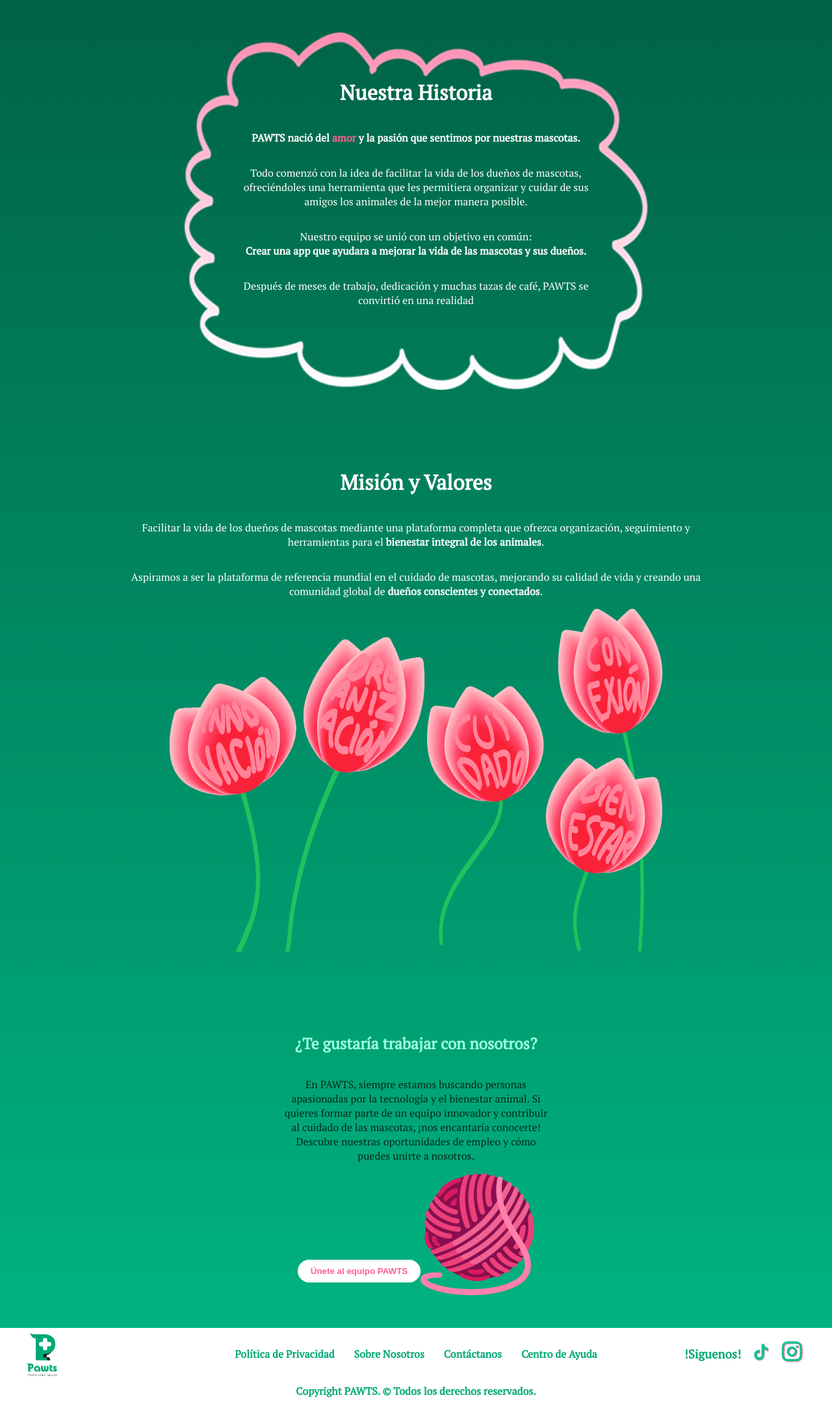
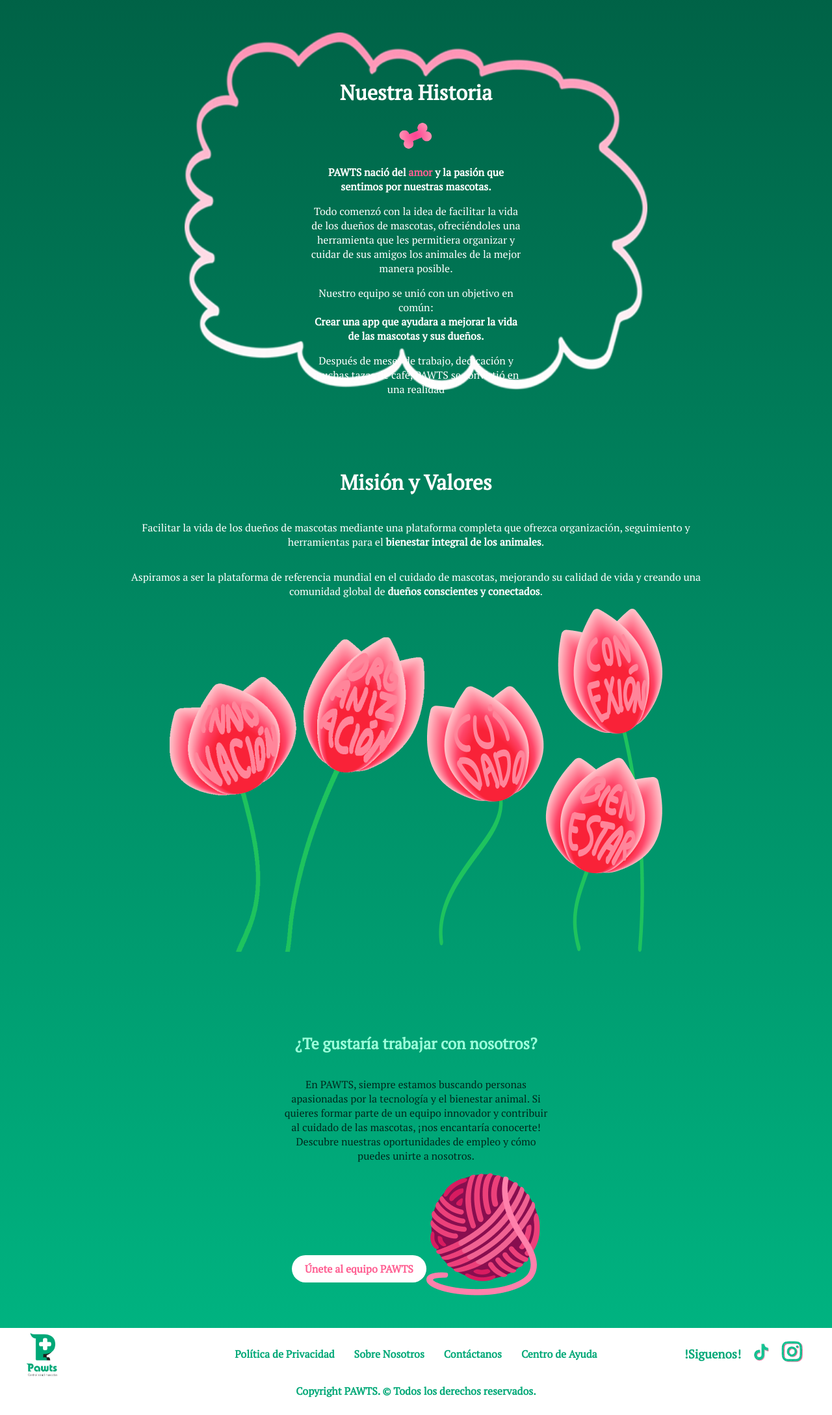
Before and after one commit to joeldin03/RompeMalla, a PHP site: page /pages/historia.php in a window 1280 px wide. Shown: the part 91-2269 px from the top of the page at 65% size. Run offline with PHP 8.4, Linux system fonts and the light colour scheme.

Commit message:
minor fixes on historia.php

```diff
--- a/css/historia.css
+++ b/css/historia.css
@@ -23,6 +23,10 @@
     padding: 50px;
     height: 450px;
 
+}
+
+.hero-text{
+    width: 60%;
 }
 
 .hero p {
@@ -51,7 +55,7 @@
     padding: 50px;
 }
 
-.unete-container button {
+.unete-container a {
     text-align: center;
     justify-content: center;
     display: inline-block;
--- a/pages/historia.php
+++ b/pages/historia.php
@@ -1,5 +1,6 @@
 <!DOCTYPE html>
 <html lang="es">
+
 <head>
     <meta charset="UTF-8">
     <meta name="viewport" content="width=device-width, initial-scale=1.0">
@@ -8,11 +9,14 @@
     <link href="https://fonts.googleapis.com/css2?family=PT+Serif&display=swap" rel="stylesheet">
     <link rel="icon" href="../img/logo chiquito.png">
 </head>
+
 <body>
     <?php include '../resources/header.php'; ?>
 
     <div class="hero">
+        <div class="hero-text">
             <h1>Nuestra Historia</h1>
+            <img src="../img/huesito rosa.png" style="width: 55px;">
             <p><strong> PAWTS nació del <span class="highlight">amor</span> y la <span>pasión</span> que sentimos por nuestras mascotas.</strong></p>
             <p>
                 Todo comenzó con la idea de facilitar la vida de los dueños de mascotas, ofreciéndoles una herramienta que les permitiera
@@ -23,6 +27,7 @@
                 <strong>Crear una app que ayudara a mejorar la vida de las mascotas y sus dueños.</strong>
             </p>
             <p>Después de meses de trabajo, dedicación y muchas tazas de café, PAWTS se convirtió en una realidad</p>
+        </div>
     </div>
     <div class="mv-container">
         <h1>Misión y Valores</h1>
@@ -47,10 +52,11 @@
             Descubre nuestras oportunidades de empleo y cómo puedes unirte a nosotros.
         </p>
         <div class="unete">
-            <button>Únete al equipo PAWTS</button>
+            <a href="contacto.php">Únete al equipo PAWTS</a>
             <img src="../img/ovillo.png" alt="ovillo rosa">
         </div>
     </div>
     <?php include '../resources/footer.php'; ?>
 </body>
+
 </html>
--- a/resources/footer.php
+++ b/resources/footer.php
@@ -13,7 +13,7 @@
 
         <div class="links">
             <a href="/RompeMalla/pages/privacidad.php">Política de Privacidad</a>
-            <a href="/RompeMalla/pages/equipo.php">Sobre Nosotros</a>
+            <a href="/RompeMalla/pages/historia.php">Sobre Nosotros</a>
             <a href="/RompeMalla/pages/contacto.php">Contáctanos</a>
             <a href="/RompeMalla/pages/FAQ.php">Centro de Ayuda</a>
         </div>
@@ -24,7 +24,7 @@
             <a href="https://www.tiktok.com">
                 <img src="/RompeMalla/img/Social Icons tiktok.png" alt="TikTok">
             </a>
-            <a href="https://www.instagram.com/">
+            <a href="https://www.instagram.com/pawtsmascotas/">
                 <img src="/RompeMalla/img/Social Icons instagram.png" alt="Instagram">
             </a>
         </div>
```
Lines whose indentation alone changed are shown as unchanged.
